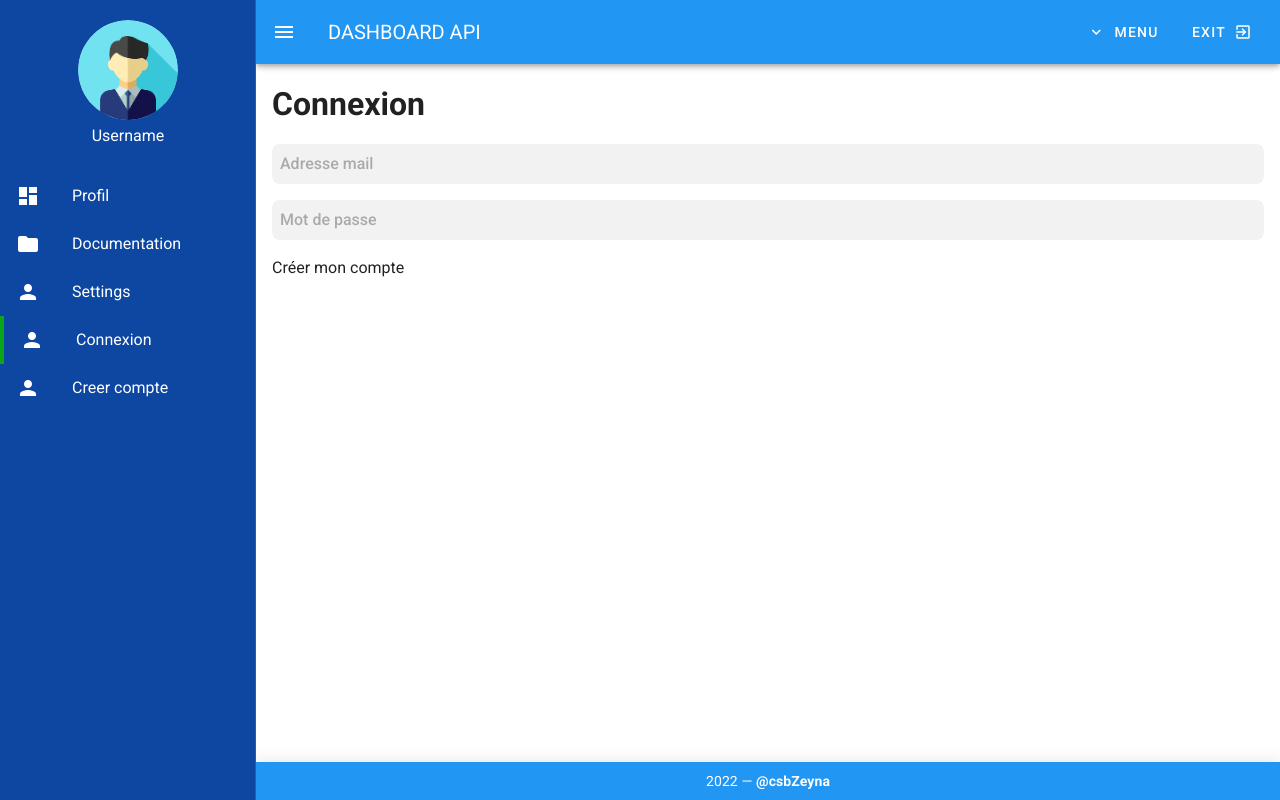
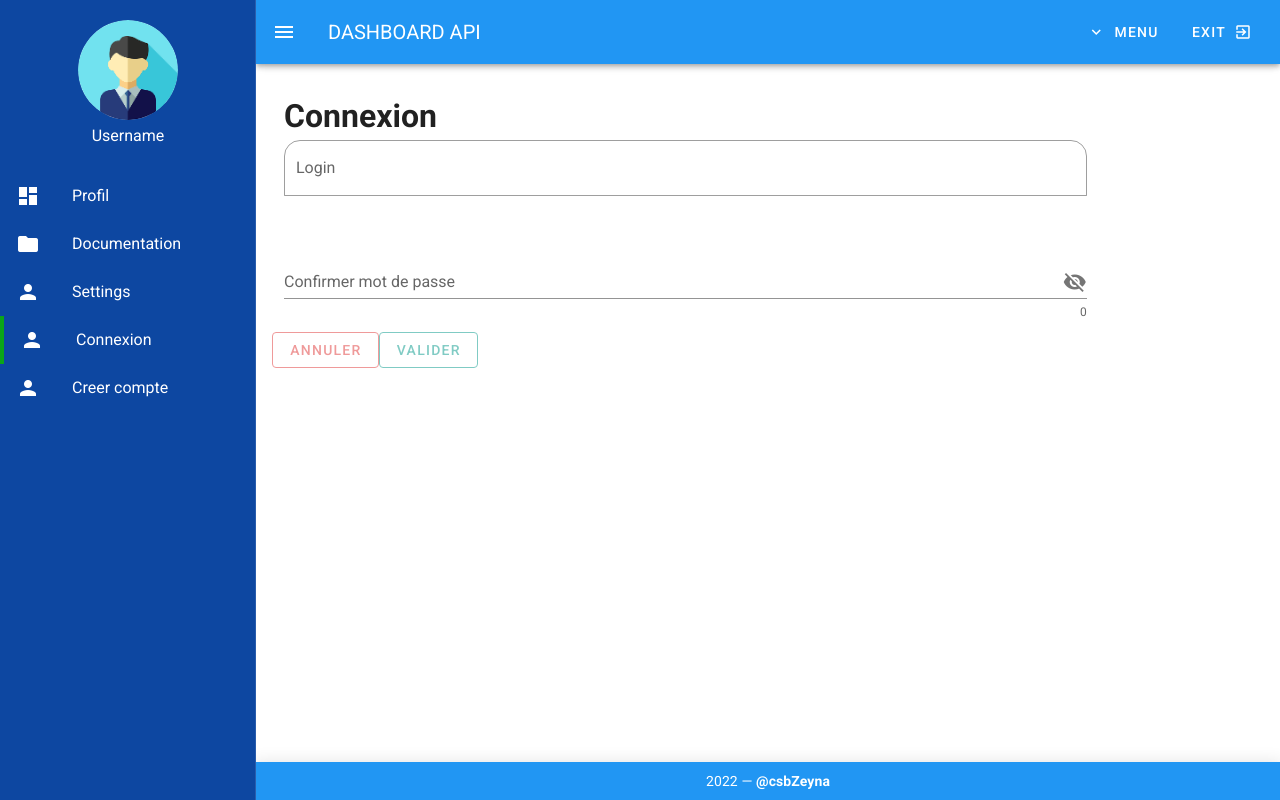
Before and after one commit to Khaf3307/api_payement, a Vue app: page /login in a window 1280 px wide. Built offline with nearby package versions, Linux system fonts and the light colour scheme.

Commit message:
New update avec le setting

```diff
--- a/src/router/index.js
+++ b/src/router/index.js
@@ -4,6 +4,7 @@ import Dashboard from '../views/Profile.vue'
 import Projects from '../views/Documentation.vue'
 import CreationCompte from '../views/compte/CreationCompte.vue'
 import Login from '../views/compte/Login.vue'
+import Team from '../views/Setting.vue'
 
 Vue.use(VueRouter)
 
@@ -12,6 +13,11 @@ const routes = [
     path: '/',
     name: 'dashboard',
     component: Dashboard
+  },
+  {
+    path: '/team',
+    name: 'team',
+    component: Team
   },
   {
     path: '/projects',
--- a/src/views/Documentation.vue
+++ b/src/views/Documentation.vue
@@ -6,7 +6,7 @@
       <div class="projects">
     <h1 class="subheading grey--text">Documentation</h1>
     <p>
-      La documentation est en cours de construction et sera prêt sous peut pour de amples information sur l'utilisations de l'api se referer au README !
+      La documentation est en cours de construction et sera prêt sous peu pour de amples information sur l'utilisations de l'api se referer au README !
     </p>
 
   </div>
--- a/src/views/Profile.vue
+++ b/src/views/Profile.vue
@@ -51,10 +51,15 @@
           sm="6"
         >
           <v-text-field
-            label="Telephone"
+            label="Type profil"
             readonly
           ></v-text-field>
         </v-col>
+
+      </v-row>
+      <v-row >
+          <v-btn outlined color="red lighten-3" dark v-on="on">ANNULER</v-btn>
+          <v-btn outlined color="teal lighten-3" dark v-on="on">VALIDER</v-btn>
       </v-row>
     </v-container>
   </v-form>
--- a/src/views/compte/CreationCompte.vue
+++ b/src/views/compte/CreationCompte.vue
@@ -5,7 +5,7 @@
       <v-row>
         <v-col
           cols="12"
-          sm="10"
+          sm="12"
           >
         <v-text-field
             v-model="login"
@@ -47,7 +47,12 @@
             @click:append="show1 = !show1"
           ></v-text-field>
         </v-col>
+
     </v-row>
+      <v-row >
+        <v-btn outlined color="red lighten-3" dark v-on="on">ANNULER</v-btn>
+        <v-btn outlined color="teal lighten-3" dark v-on="on">VALIDER</v-btn>
+      </v-row>
     </v-container>
   </v-form>
 </template>
--- a/src/views/compte/Login.vue
+++ b/src/views/compte/Login.vue
@@ -1,26 +1,51 @@
 <template>
     <div class="card">
-    <h1 class="card__title" v-if="mode == 'login'">Connexion</h1>
-    <h1 class="card__title" v-else>Connexion</h1>
+    <!-- <h1 class="card__title" v-if="mode == 'login'">Connexion</h1>
+    <h1 class="card__title" v-else>Connexion</h1> -->
     <!-- <p class="card__subtitle" v-if="mode == 'login'">Tu n'as pas encore de compte ? <span class="card__action" @click="switchToCreateAccount()">Créer un compte</span></p>
     <p class="card__subtitle" v-else>Tu as déjà un compte ? <span class="card__action" @click="switchToLogin()">Se connecter</span></p> -->
-    <div class="form-row">
-      <input v-model="email" class="form-row__input" type="text" placeholder="Adresse mail"/>
-    </div>
-    <div class="form-row" v-if="mode == 'create'">
-      <input v-model="prenom" class="form-row__input" type="text" placeholder="Prénom"/>
-      <input v-model="nom" class="form-row__input" type="text" placeholder="Nom"/>
-    </div>
-    <div class="form-row">
-      <input v-model="password" class="form-row__input" type="password" placeholder="Mot de passe"/>
-    </div>
+    <v-container>
+      <h1 class="card__title">Connexion</h1>
+      <v-row >
+        <v-col
+          cols="12"
+          sm="10"
+        >
+        <v-text-field
+            v-model="login"
+            label="Login"
+            outlined
+            shaped
+          ></v-text-field>
+        </v-col>
+        <v-col
+          cols="12"
+          sm="10"
+        >
+        <v-text-field
+            v-model="password"
+            :append-icon="show1 ? 'mdi-eye' : 'mdi-eye-off'"
+            :rules="[rules.required, rules.min]"
+            :type="show1 ? 'text' : 'password'"
+            name="input-10-1"
+            label="Confirmer mot de passe"
+            hint="Au moins 8 caractères"
+            counter
+            @click:append="show1 = !show1"
+          ></v-text-field>
+        </v-col>
         <div class="form-row" v-if="mode == 'login' && status == 'error_login'">
           Adresse mail et/ou mot de passe invalide
         </div>
         <div class="form-row" v-if="mode == 'create' && status == 'error_create'">
           Adresse mail déjà utilisée
         </div>
-    <div class="form-row">
+      </v-row>
+      <v-row >
+          <v-btn outlined color="red lighten-3" dark v-on="on">ANNULER</v-btn>
+          <v-btn outlined color="teal lighten-3" dark v-on="on">VALIDER</v-btn>
+      </v-row>
+      <!-- <div class="form-row">
         <button @click="login()" class="button" :class="{'button--disabled' : !validatedFields}" v-if="mode == 'login'">
           <span v-if="status == 'loading'">Connexion en cours...</span>
           <span v-else>Connexion</span>
@@ -29,8 +54,10 @@
           <span v-if="status == 'loading'">Création en cours...</span>
           <span v-else>Créer mon compte</span>
         </button>
+      </div> -->
+      </v-container>
     </div>
-  </div>
+
 </template>
 <script>
 
@@ -61,3 +88,18 @@
 
 
 </style>>
+
+<script>
+  export default {
+    data: () => ({
+         first: '',
+          last: '',
+        show1: false,
+        password: '',
+        rules: {
+          required: value => !!value || 'Required.',
+          min: v => v.length >= 8 || 'Mininuim 8 characteres',
+        },
+    }),
+  }
+</script>
```
Lines whose indentation alone changed are shown as unchanged.
